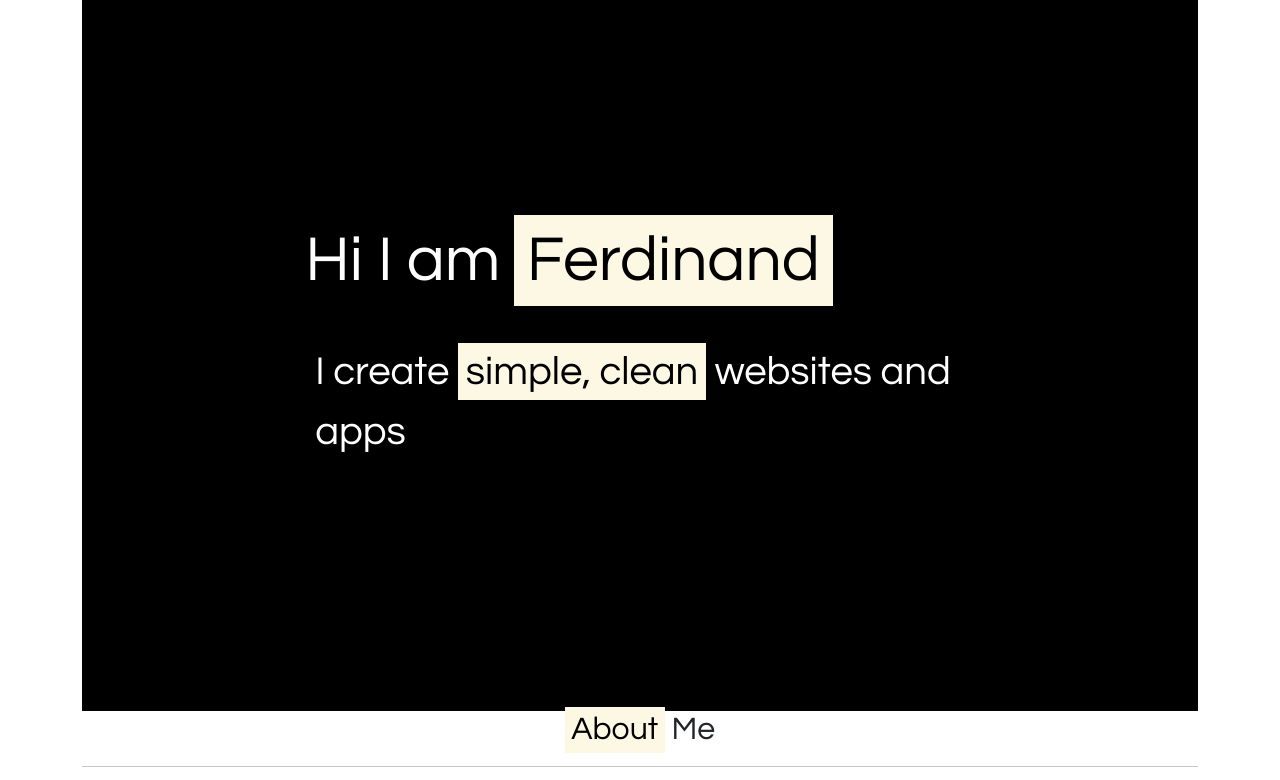
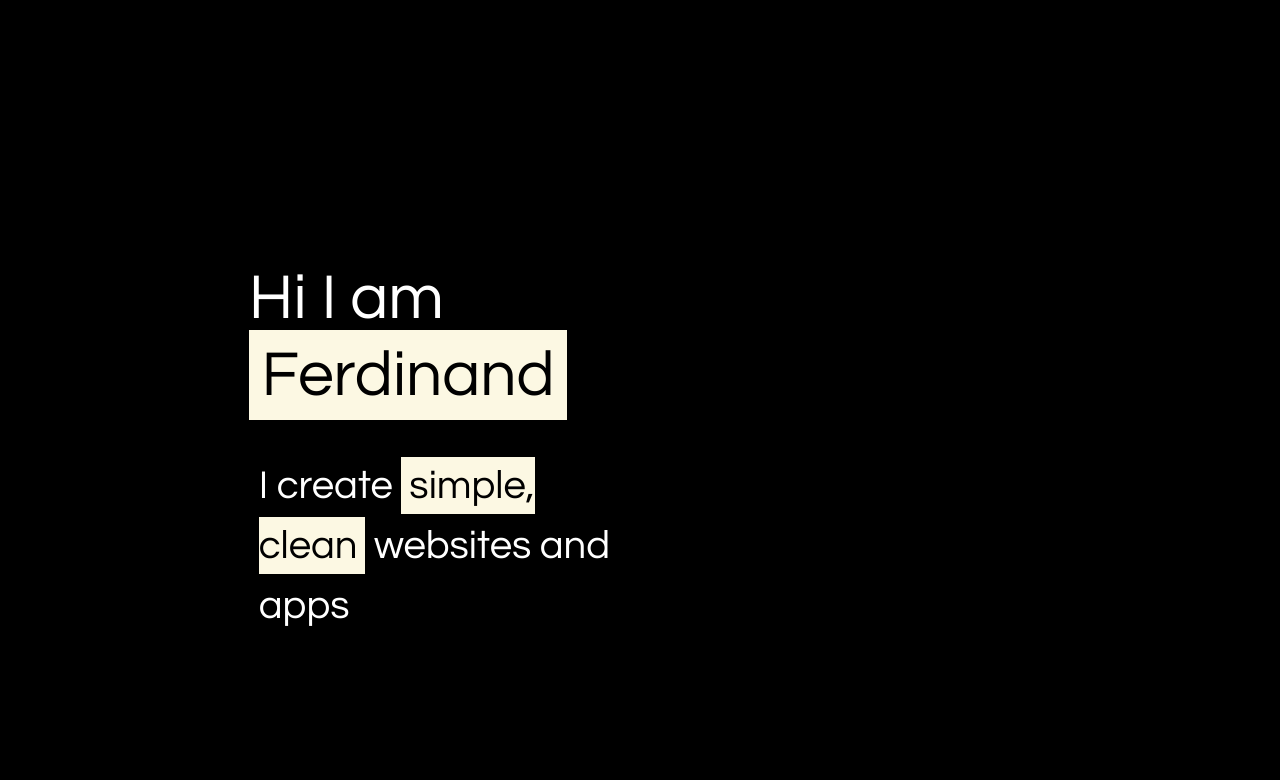
Before and after one commit to ferdsower/resume2, a plain HTML site: page index.html in a window 1280 px wide. Shown: the top 780 px of the page. Drawn offline with nearby package versions, Linux system fonts and the light colour scheme.

Commit message:
Add files via upload

```diff
--- a/index.html
+++ b/index.html
@@ -10,10 +10,12 @@
   </head>
   <body>
 
-    <div class=" container">
+    <div class="row">
     <div class="jumbotron text-left">
+      <div class="col-sm-6">
       <h1>Hi I am <mark> Ferdinand</mark></h1><br>
       <p class="center">I create <mark>simple, clean</mark> websites and apps</p>
+    </div>
     </div>
     </div>
 
```
